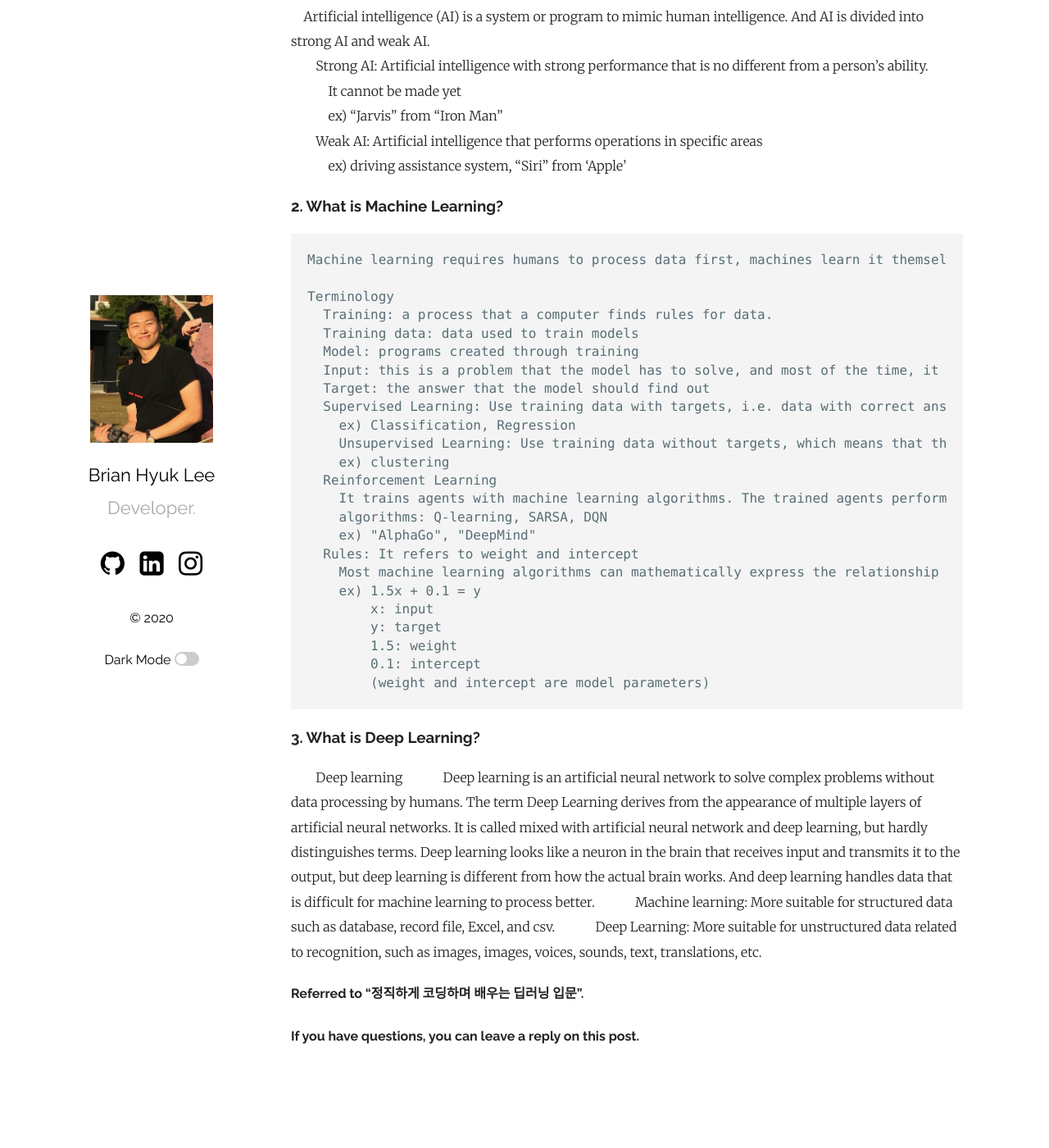
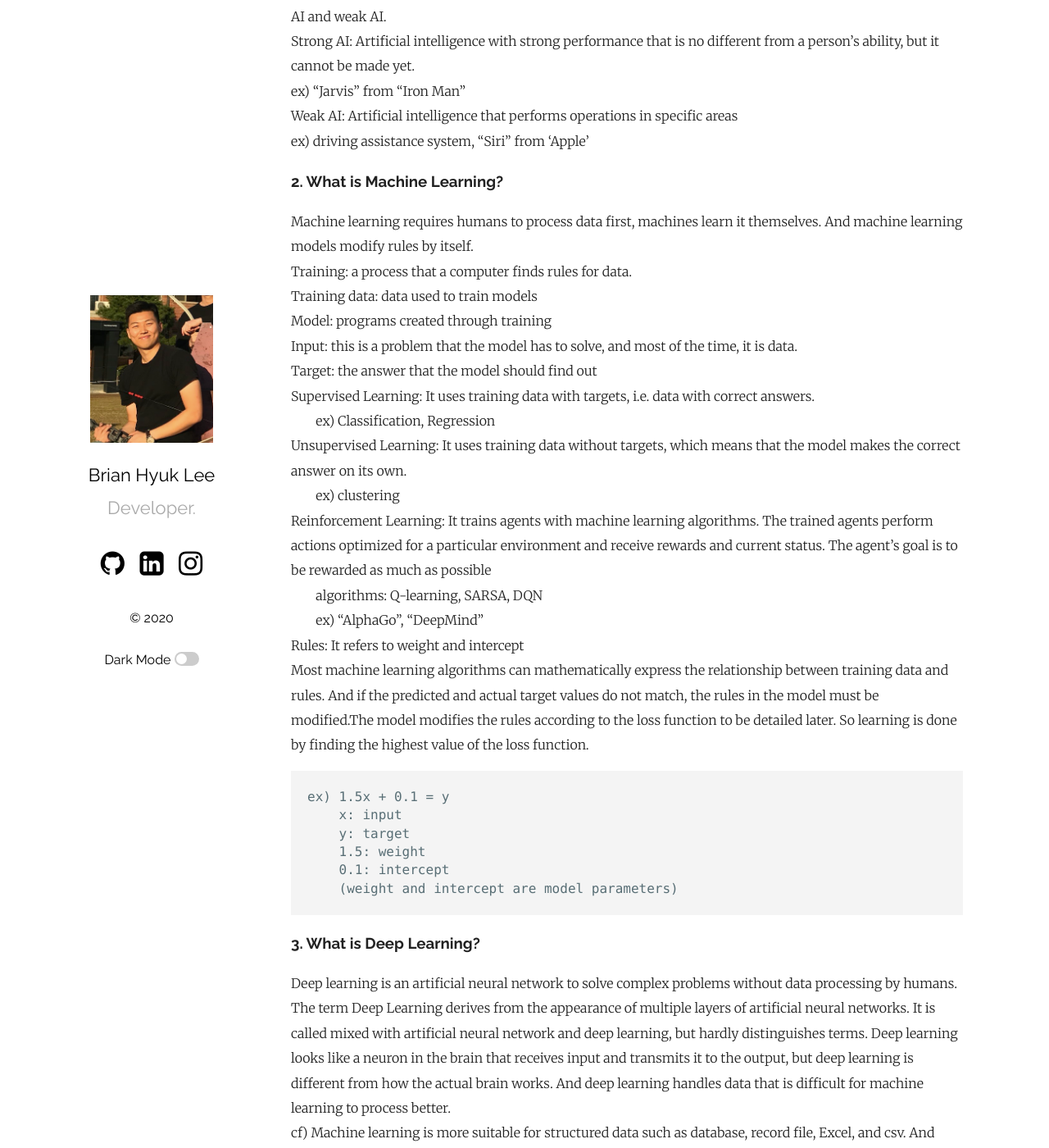
Before and after one commit to dlgur1994/dlgur1994.github.io, a Jekyll site: the page built from _posts/2020-11-23-Study-Machine-Learning-(1).md, in a window 1280 px wide and 1400 px high, scrolled down 449 px. Shown: the whole window at 82% size. Built offline with Jekyll 4.4.1, drawn with Linux system fonts in a browser that asks for light colours; our own code applies the rules of GitHub Pages for plain Markdown files; before the commit the page ends 1773 px from its top, so only the background shows below that; some of the changed text lies outside the part shown.

Commit message:
ml(1) ing 20/12/02

````diff
--- a/_posts/2020-11-23-Study-Machine-Learning-(1).md
+++ b/_posts/2020-11-23-Study-Machine-Learning-(1).md
@@ -6,49 +6,43 @@ categories: Study MachineLearning AI DeepLearning
 
 ## Chap1. About Artificial Intelligence
 ### 0. The Relationship Between Artificial Intelligence and Machine Learning and Deep Learning
-&nbsp;&nbsp;&nbsp;&nbsp;Artificial intelligence, machine learning, and deep learning are used a lot, but they are often used inaccurately and their boundaries are blurred. So before I start, I would like to briefly explore their relationship. It's hard to understand the concepts from the beginning, so I hope you remember this picture first.
+Artificial intelligence, machine learning, and deep learning are used a lot, but they are often used inaccurately and their boundaries are blurred. So before I start, I would like to briefly explore their relationship. It's hard to understand the concepts from the beginning, so I hope you remember this picture first.
 
 ### 1. What is Artificial Intelligence?
-&nbsp;&nbsp;&nbsp;&nbsp;Artificial intelligence (AI) is a system or program to mimic human intelligence. And AI is divided into strong AI and weak AI.
-&nbsp;&nbsp;&nbsp;&nbsp;&nbsp;&nbsp;&nbsp;&nbsp;Strong AI: Artificial intelligence with strong performance that is no different from a person's ability.
-&nbsp;&nbsp;&nbsp;&nbsp;&nbsp;&nbsp;&nbsp;&nbsp;&nbsp;&nbsp;&nbsp;&nbsp;It cannot be made yet
-&nbsp;&nbsp;&nbsp;&nbsp;&nbsp;&nbsp;&nbsp;&nbsp;&nbsp;&nbsp;&nbsp;&nbsp;ex) "Jarvis" from "Iron Man"
-&nbsp;&nbsp;&nbsp;&nbsp;&nbsp;&nbsp;&nbsp;&nbsp;Weak AI: Artificial intelligence that performs operations in specific areas
-&nbsp;&nbsp;&nbsp;&nbsp;&nbsp;&nbsp;&nbsp;&nbsp;&nbsp;&nbsp;&nbsp;&nbsp;ex) driving assistance system, "Siri" from 'Apple'
+Artificial intelligence (AI) is a system or program to mimic human intelligence. And AI is divided into strong AI and weak AI.
+Strong AI: Artificial intelligence with strong performance that is no different from a person's ability, but it cannot be made yet.
+ex) "Jarvis" from "Iron Man"
+Weak AI: Artificial intelligence that performs operations in specific areas
+ex) driving assistance system, "Siri" from 'Apple'
 
 ### 2. What is Machine Learning?
+Machine learning requires humans to process data first, machines learn it themselves. And machine learning models modify rules by itself.
+Training: a process that a computer finds rules for data.
+Training data: data used to train models
+Model: programs created through training
+Input: this is a problem that the model has to solve, and most of the time, it is data.
+Target: the answer that the model should find out
+Supervised Learning: It uses training data with targets, i.e. data with correct answers.
+&nbsp;&nbsp;&nbsp;&nbsp;&nbsp;&nbsp;&nbsp;&nbsp;ex) Classification, Regression
+Unsupervised Learning: It uses training data without targets, which means that the model makes the correct answer on its own.
+&nbsp;&nbsp;&nbsp;&nbsp;&nbsp;&nbsp;&nbsp;&nbsp;ex) clustering
+Reinforcement Learning: It trains agents with machine learning algorithms. The trained agents perform actions optimized for a particular environment and receive rewards and current status. The agent's goal is to be rewarded as much as possible
+&nbsp;&nbsp;&nbsp;&nbsp;&nbsp;&nbsp;&nbsp;&nbsp;algorithms: Q-learning, SARSA, DQN
+&nbsp;&nbsp;&nbsp;&nbsp;&nbsp;&nbsp;&nbsp;&nbsp;ex) "AlphaGo", "DeepMind"
+Rules: It refers to weight and intercept
+Most machine learning algorithms can mathematically express the relationship between training data and rules. And if the predicted and actual target values do not match, the rules in the model must be modified.The model modifies the rules according to the loss function to be detailed later. So learning is done by finding the highest value of the loss function.
 ```
-Machine learning requires humans to process data first, machines learn it themselves. And machine learning models modify rules by itself.
-
-Terminology
-  Training: a process that a computer finds rules for data.
-  Training data: data used to train models
-  Model: programs created through training
-  Input: this is a problem that the model has to solve, and most of the time, it is data.
-  Target: the answer that the model should find out
-  Supervised Learning: Use training data with targets, i.e. data with correct answers.
-    ex) Classification, Regression
-    Unsupervised Learning: Use training data without targets, which means that the model makes the correct answer on its own.
-    ex) clustering
-  Reinforcement Learning
-    It trains agents with machine learning algorithms. The trained agents perform actions optimized for a particular environment and receive rewards and current status. The agent's goal is to be rewarded as much as possible
-    algorithms: Q-learning, SARSA, DQN
-    ex) "AlphaGo", "DeepMind"
-  Rules: It refers to weight and intercept
-    Most machine learning algorithms can mathematically express the relationship between training data and rules. And if the predicted and actual target values do not match, the rules in the model must be modified.The model modifies the rules according to the loss function to be detailed later. So learning is done by finding the highest value of the loss function.
-    ex) 1.5x + 0.1 = y
-        x: input
-        y: target
-        1.5: weight
-        0.1: intercept
-        (weight and intercept are model parameters)
+ex) 1.5x + 0.1 = y
+    x: input
+    y: target
+    1.5: weight
+    0.1: intercept
+    (weight and intercept are model parameters)
 ```
 
 ### 3. What is Deep Learning?
-&nbsp;&nbsp;&nbsp;&nbsp;&nbsp;&nbsp;&nbsp;&nbsp;Deep learning
-&nbsp;&nbsp;&nbsp;&nbsp;&nbsp;&nbsp;&nbsp;&nbsp;&nbsp;&nbsp;&nbsp;&nbsp;Deep learning is an artificial neural network to solve complex problems without data processing by humans. The term Deep Learning derives from the appearance of multiple layers of artificial neural networks. It is called mixed with artificial neural network and deep learning, but hardly distinguishes terms. Deep learning looks like a neuron in the brain that receives input and transmits it to the output, but deep learning is different from how the actual brain works. And deep learning handles data that is difficult for machine learning to process better.
-&nbsp;&nbsp;&nbsp;&nbsp;&nbsp;&nbsp;&nbsp;&nbsp;&nbsp;&nbsp;&nbsp;&nbsp;Machine learning: More suitable for structured data such as database, record file, Excel, and csv.
-&nbsp;&nbsp;&nbsp;&nbsp;&nbsp;&nbsp;&nbsp;&nbsp;&nbsp;&nbsp;&nbsp;&nbsp;Deep Learning: More suitable for unstructured data related to recognition, such as images, images, voices, sounds, text, translations, etc.
+Deep learning is an artificial neural network to solve complex problems without data processing by humans. The term Deep Learning derives from the appearance of multiple layers of artificial neural networks. It is called mixed with artificial neural network and deep learning, but hardly distinguishes terms. Deep learning looks like a neuron in the brain that receives input and transmits it to the output, but deep learning is different from how the actual brain works. And deep learning handles data that is difficult for machine learning to process better.
+cf) Machine learning is more suitable for structured data such as database, record file, Excel, and csv. And deep learning is more suitable for unstructured data related to recognition, such as images, images, voices, sounds, text, translations, etc.
 
 #### Referred to "정직하게 코딩하며 배우는 딥러닝 입문".
 #### If you have questions, you can leave a reply on this post.
````
